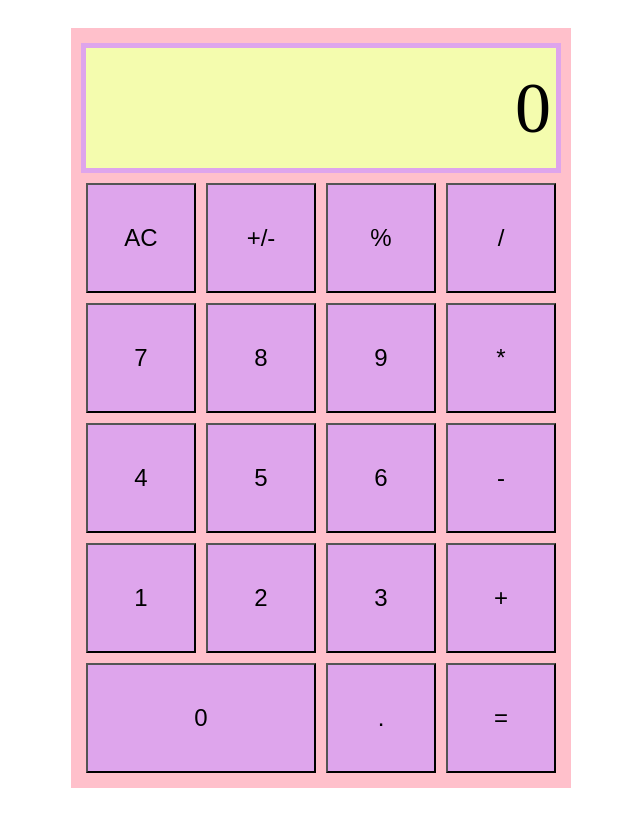
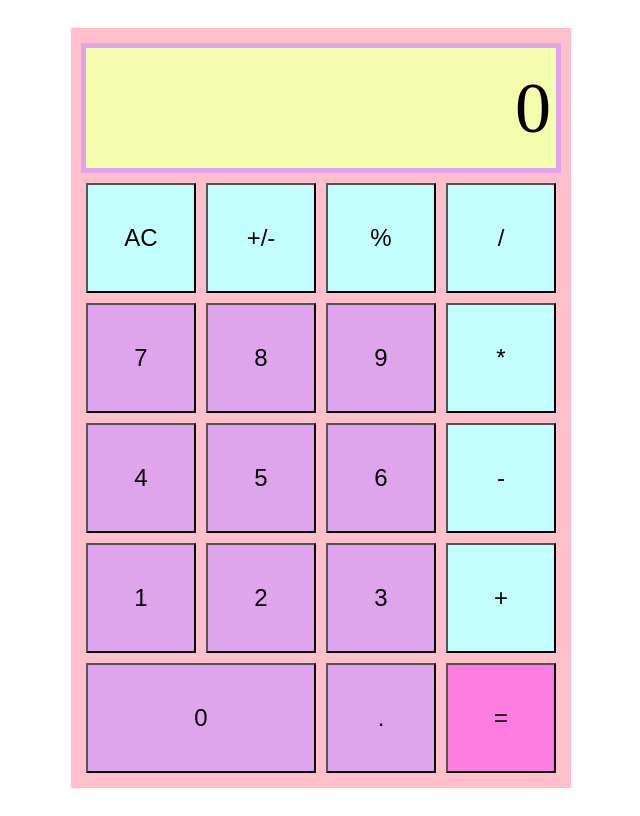
Before and after one commit to debbieSc/Calculator, a plain HTML site: page index.html in a window 1280 px wide. Shown: the whole page, without its empty margins (319-959 px from the left). Drawn offline with Linux system fonts and the light colour scheme.

Commit message:
corrected some id type errors and changed button colours

```diff
--- a/index.html
+++ b/index.html
@@ -16,7 +16,7 @@
                 <button id="ac" class="buttonChoice">AC</button>
                 <button id="negNum" class="buttonChoice">+/-</button>
                 <button id="percent" class="buttonChoice">%</button>
-                <button id="divclasse" class="buttonChoice">/</button>
+                <button id="divideSign" class="buttonChoice">/</button>
                 <button id="seven" class="buttonChoice">7</button>
                 <button id="eight" class="buttonChoice">8</button>
                 <button id="nine" class="buttonChoice">9</button>
@@ -24,7 +24,7 @@
                 <button id="four" class="buttonChoice">4</button>
                 <button id="five" class="buttonChoice">5</button>
                 <button id="six" class="buttonChoice">6</button>
-                <button id="negSign" class="buttonChoice">-</button>
+                <button id="subtractSign" class="buttonChoice">-</button>
                 <button id="one" class="buttonChoice">1</button>
                 <button id="two" class="buttonChoice">2</button>
                 <button id="three" class="buttonChoice">3</button>
--- a/style.css
+++ b/style.css
@@ -28,7 +28,14 @@ body {
     margin-bottom: 15px;
 }
 
-button {
+#equalsSign {
+    background-color: rgb(255, 124, 227);
+}
+ #ac, #negNum, #percent, #divideSign, #multiplySign, #subtractSign, #plusSign {
+    background-color: rgb(196, 255, 255);
+ }
+
+ button {
     width: 110px;
     height: 110px;
     margin: 5px;
```
